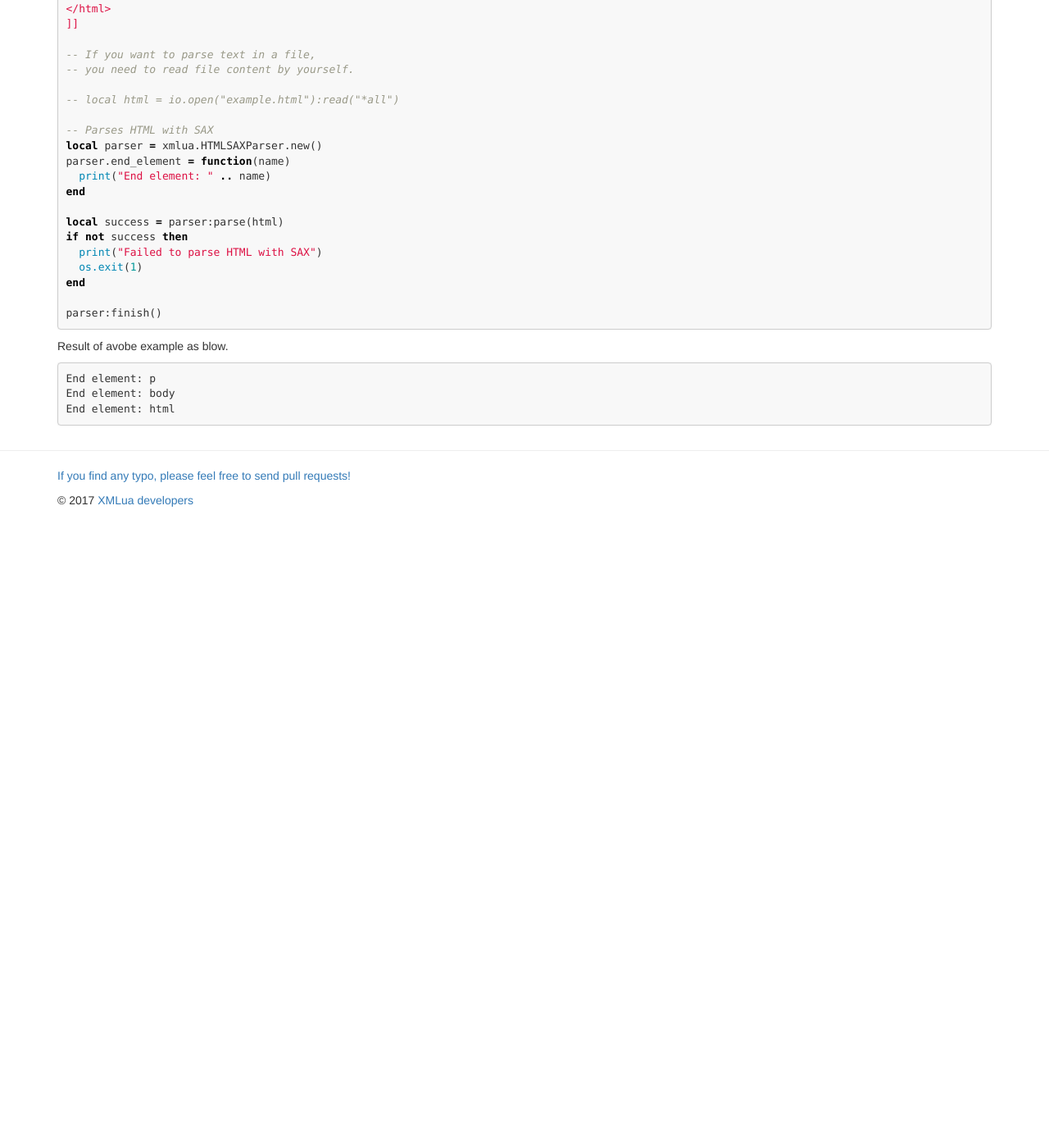
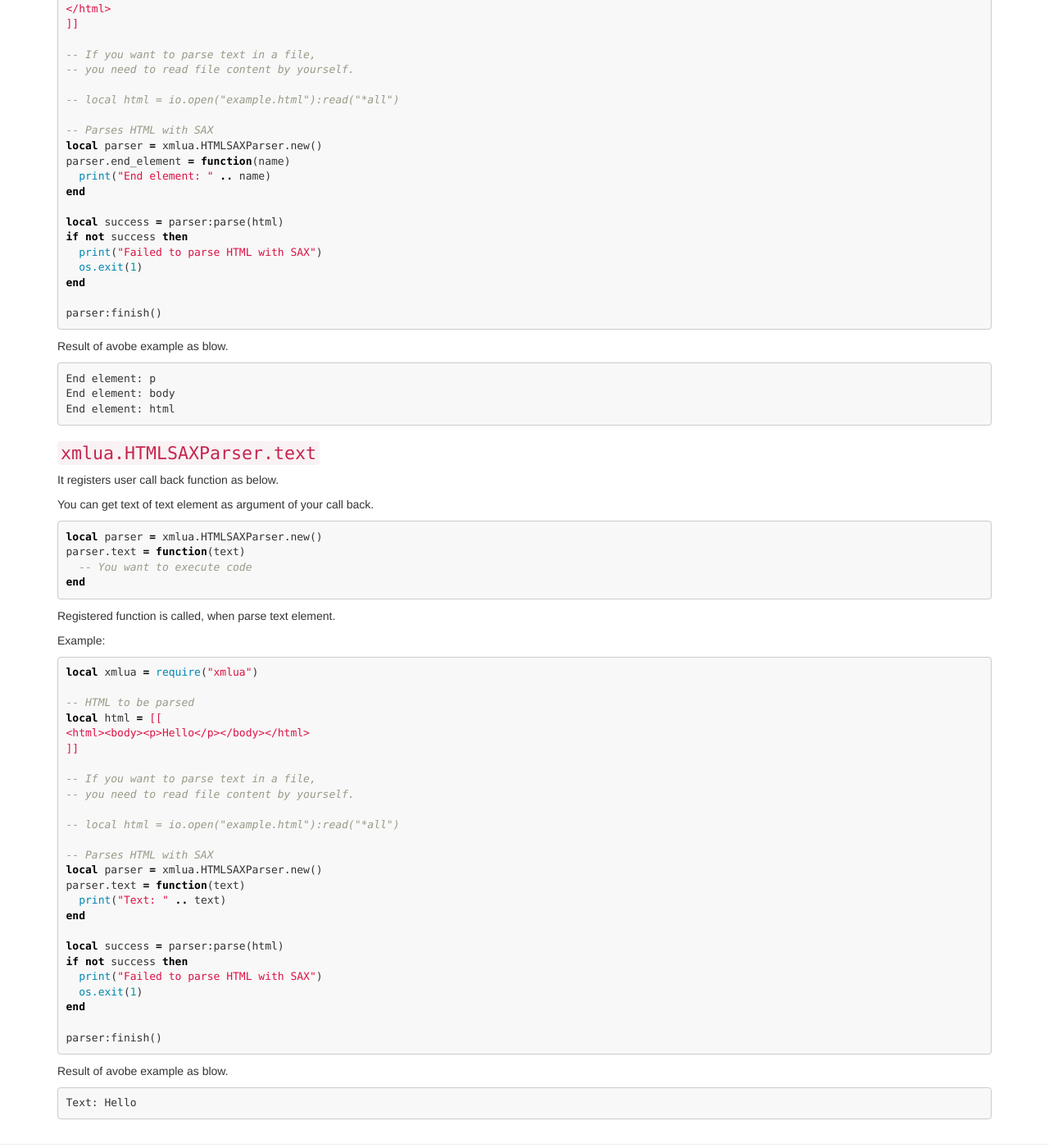
Before and after one commit to clear-code/xmlua, a Jekyll site: the page built from docs/reference/html-sax-parser.md, in a window 1280 px wide and 1400 px high, scrolled down 9449 px. Shown: the whole window at 82% size. Built offline with Jekyll 4.4.1, drawn with Linux system fonts in a browser that asks for light colours; before the commit the page ends 10079 px from its top, so only the background shows below that.

Commit message:
doc reference: add HTMLParser.text

````diff
--- a/docs/reference/html-sax-parser.md
+++ b/docs/reference/html-sax-parser.md
@@ -582,3 +582,54 @@ End element: p
 End element: body
 End element: html
 ```
+
+### `xmlua.HTMLSAXParser.text`
+
+It registers user call back function as below.
+
+You can get text of text element as argument of your call back.
+
+```lua
+local parser = xmlua.HTMLSAXParser.new()
+parser.text = function(text)
+  -- You want to execute code
+end
+```
+
+Registered function is called, when parse text element.
+
+Example:
+
+```lua
+local xmlua = require("xmlua")
+
+-- HTML to be parsed
+local html = [[
+<html><body><p>Hello</p></body></html>
+]]
+
+-- If you want to parse text in a file,
+-- you need to read file content by yourself.
+
+-- local html = io.open("example.html"):read("*all")
+
+-- Parses HTML with SAX
+local parser = xmlua.HTMLSAXParser.new()
+parser.text = function(text)
+  print("Text: " .. text)
+end
+
+local success = parser:parse(html)
+if not success then
+  print("Failed to parse HTML with SAX")
+  os.exit(1)
+end
+
+parser:finish()
+```
+
+Result of avobe example as blow.
+
+```
+Text: Hello
+```
````
